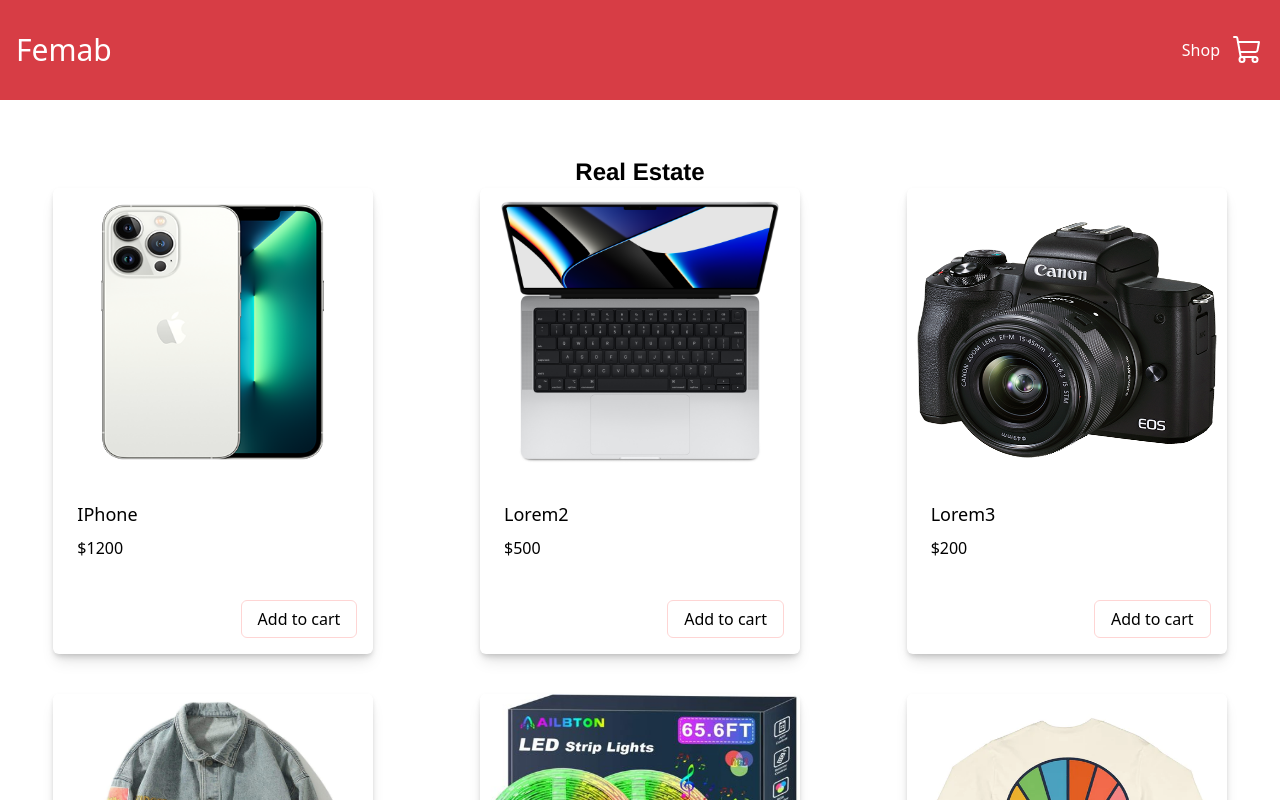
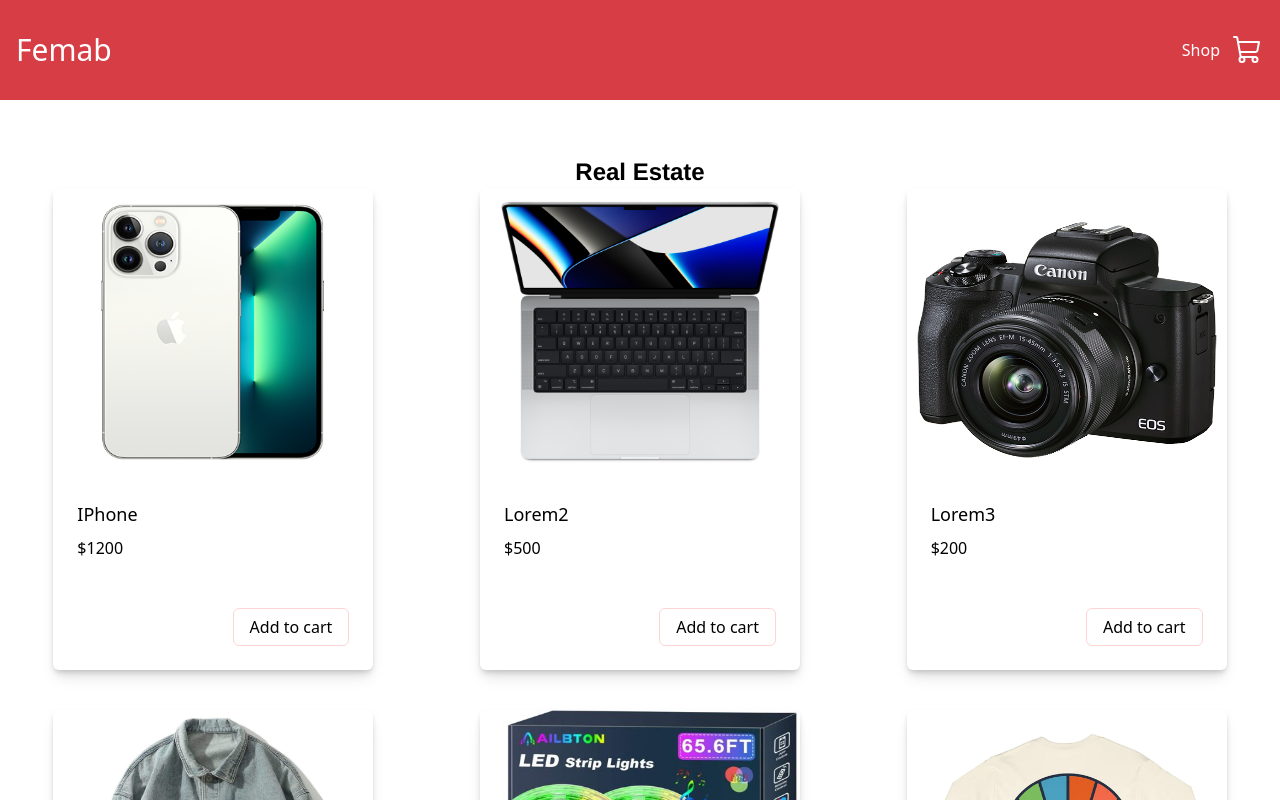
Before and after one commit to AgudaD/E-cart, a React (Vite) app: page / in a window 1280 px wide. Shown: the top 800 px of the page. Built offline with nearby package versions, Linux system fonts and the light colour scheme; a web font is replaced by a local one.

Commit message:
new commit

```diff
--- a/src/pages/shop/Product.jsx
+++ b/src/pages/shop/Product.jsx
@@ -17,7 +17,7 @@
         <p className="text-lg font-medium">{productName}</p>
         <p className="text-base">${price}</p>
       </div>
-      <div className="flex justify-end p-4">
+      <div className="flex justify-end p-6">
         <button className="border border-[#FED5D4] px-4 py-1.5 rounded-md hover:bg-gray-300 transition-all duration-300 ease-in" onClick={() => addToCart(id)}>
           Add to cart {cartItemAmount > 0 && <>(
             {cartItemAmount}
```
